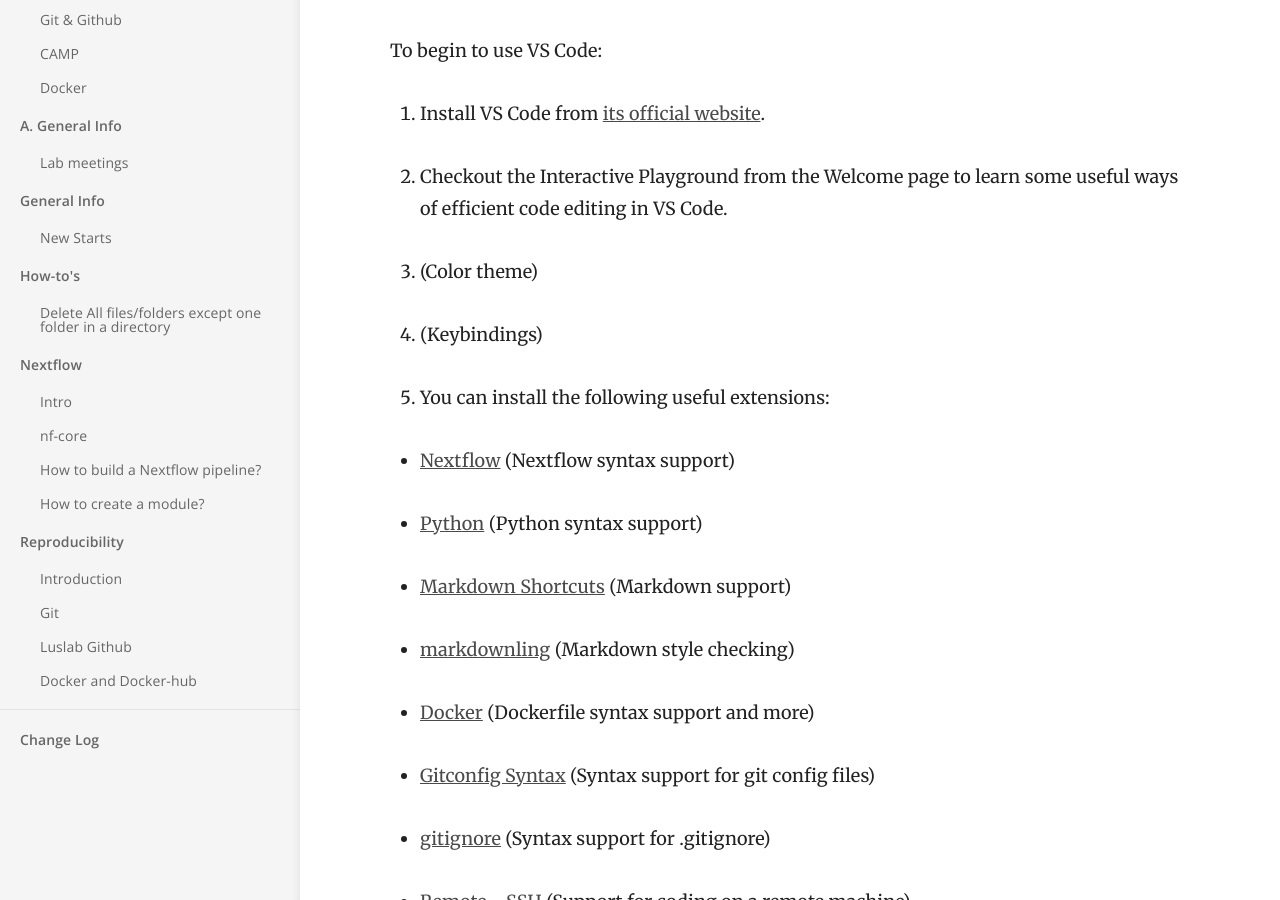
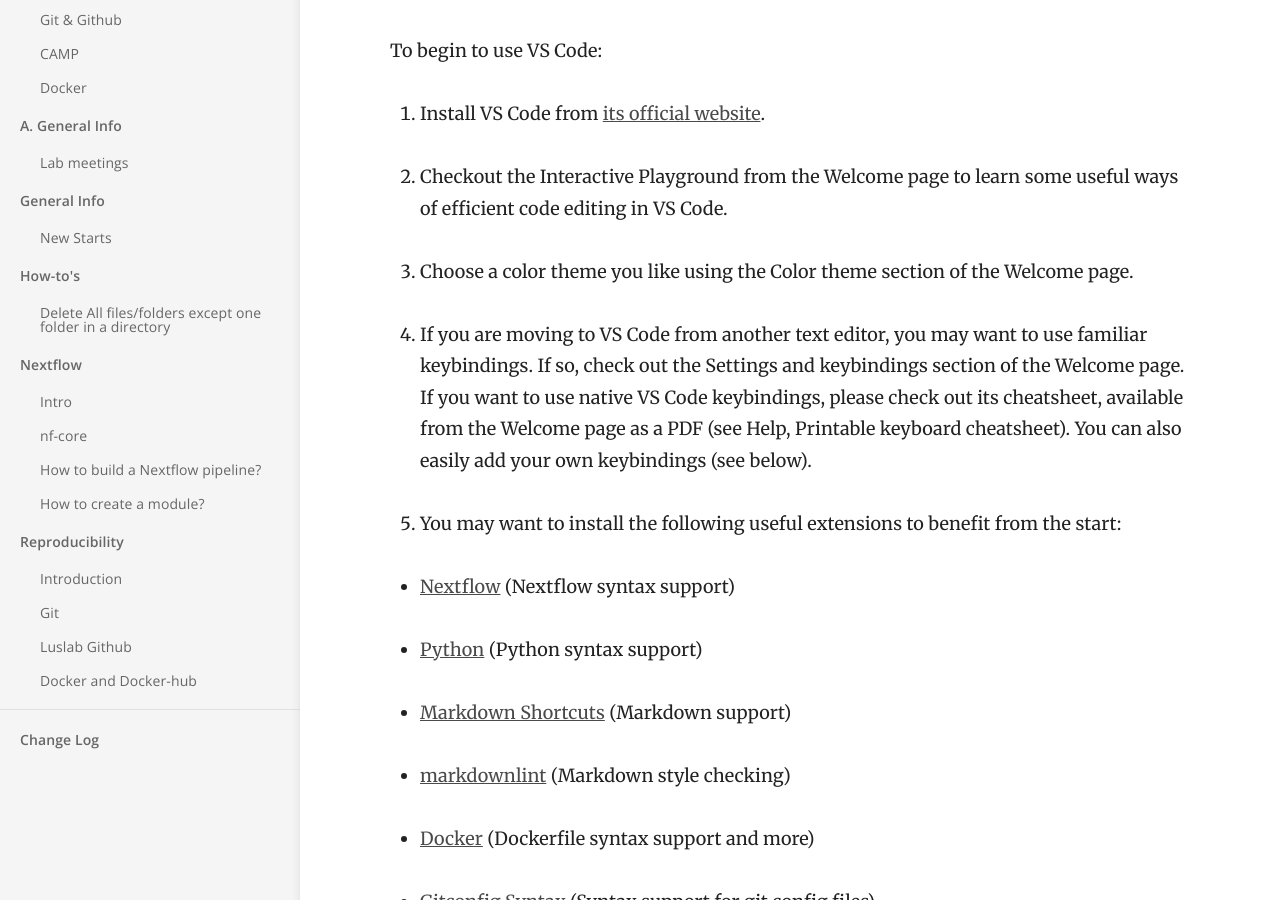
Before and after one commit to luslab/luslab.github.io, a Jekyll site: the page built from _docs/Coding/VS_Code.md, in a window 1280 px wide and 900 px high, scrolled down 503 px. Built offline with Jekyll 4.4.1, drawn with Linux system fonts in a browser that asks for light colours.

Commit message:
Added info about keybindings and color themes

```diff
--- a/_docs/Coding/VS_Code.md
+++ b/_docs/Coding/VS_Code.md
@@ -21,11 +21,11 @@ To begin to use VS Code:
 
 2. Checkout the Interactive Playground from the Welcome page to learn some useful ways of efficient code editing in VS Code.
 
-3. (Color theme)
+3. Choose a color theme you like using the Color theme section of the Welcome page.
 
-4. (Keybindings)
+4. If you are moving to VS Code from another text editor, you may want to use familiar keybindings. If so, check out the Settings and keybindings section of the Welcome page. If you want to use native VS Code keybindings, please check out its cheatsheet, available from the Welcome page as a PDF (see Help, Printable keyboard cheatsheet). You can also easily add your own keybindings (see below).
 
-5. You can install the following useful extensions:
+5. You may want to install the following useful extensions to benefit from the start:
 
 - [Nextflow](https://marketplace.visualstudio.com/items?itemName=nextflow.nextflow) (Nextflow syntax support)
 
@@ -33,7 +33,7 @@ To begin to use VS Code:
 
 - [Markdown Shortcuts](https://marketplace.visualstudio.com/items?itemName=mdickin.markdown-shortcuts) (Markdown support)
 
-- [markdownling](https://marketplace.visualstudio.com/items?itemName=DavidAnson.vscode-markdownlint) (Markdown style checking)
+- [markdownlint](https://marketplace.visualstudio.com/items?itemName=DavidAnson.vscode-markdownlint) (Markdown style checking)
 
 - [Docker](https://marketplace.visualstudio.com/items?itemName=ms-azuretools.vscode-docker) (Dockerfile syntax support and more)
 
```
